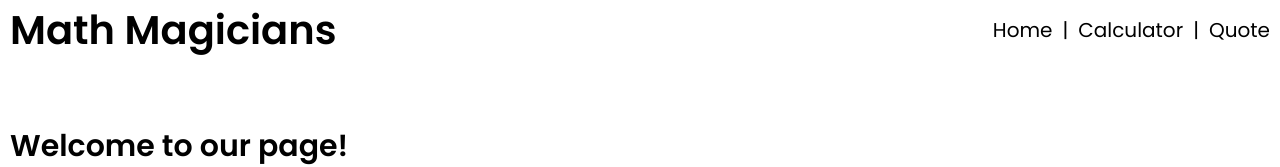
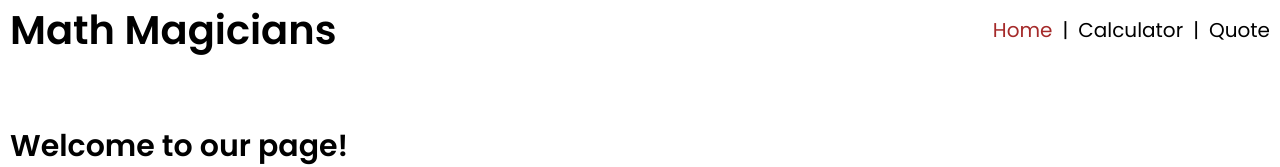
Before and after one commit to YKerroum/Math-Magicians, a React (Create React App) app: page / in a window 1280 px wide. Shown: the top 167 px of the page. Built offline with nearby package versions, Linux system fonts and the light colour scheme.

Commit message:
feat: mob-programming change links style

```diff
--- a/src/App.css
+++ b/src/App.css
@@ -29,15 +29,15 @@ nav ul {
   font-size: 20px;
 }
 
-.Links {
+a {
   color: #000;
   text-decoration: none;
   cursor: pointer;
   transition: all 0.2s ease;
 }
 
-.Links:hover {
-  scale: 1.2;
+.activeLink {
+  color: brown;
 }
 
 #logo {
--- a/src/App.js
+++ b/src/App.js
@@ -1,4 +1,4 @@
-import { Link, Route, Routes } from 'react-router-dom';
+import { NavLink, Route, Routes } from 'react-router-dom';
 import CalculatorPage from './pages/CalculatorPage';
 import Home from './pages/Home';
 import Quote from './pages/Quote';
@@ -10,15 +10,30 @@ const App = () => (
       <div id="logo">Math Magicians</div>
       <ul>
         <li>
-          <Link className="Links" to="/">Home</Link>
+          <NavLink
+            className={({ isActive }) => (isActive ? 'activeLink' : undefined)}
+            to="/"
+          >
+            Home
+          </NavLink>
         </li>
         <li>&#124;</li>
         <li>
-          <Link className="Links" to="/calculator">Calculator</Link>
+          <NavLink
+            className={({ isActive }) => (isActive ? 'activeLink' : undefined)}
+            to="/calculator"
+          >
+            Calculator
+          </NavLink>
         </li>
         <li>&#124;</li>
         <li>
-          <Link className="Links" to="/quote">Quote</Link>
+          <NavLink
+            className={({ isActive }) => (isActive ? 'activeLink' : undefined)}
+            to="/quote"
+          >
+            Quote
+          </NavLink>
         </li>
       </ul>
     </nav>
```
